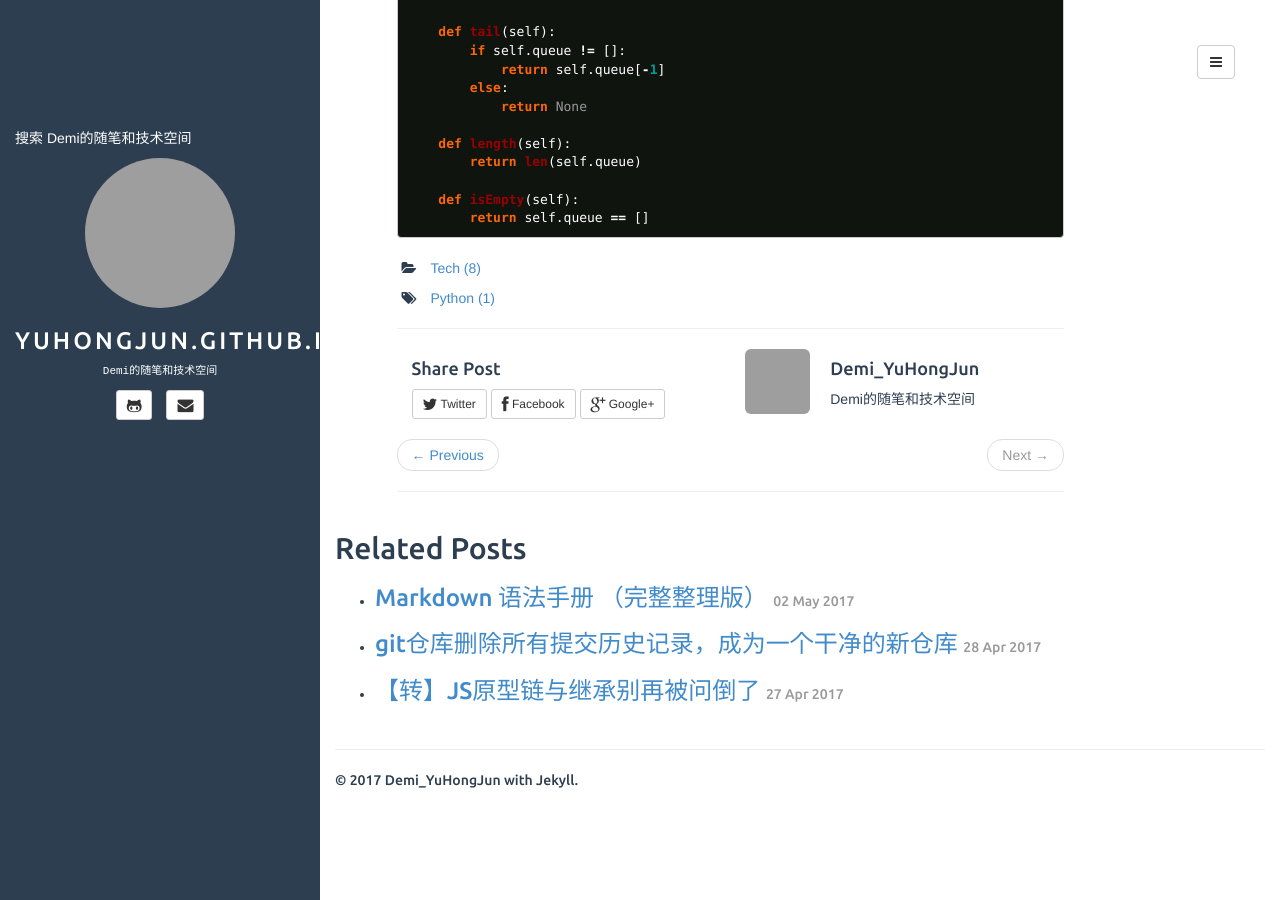
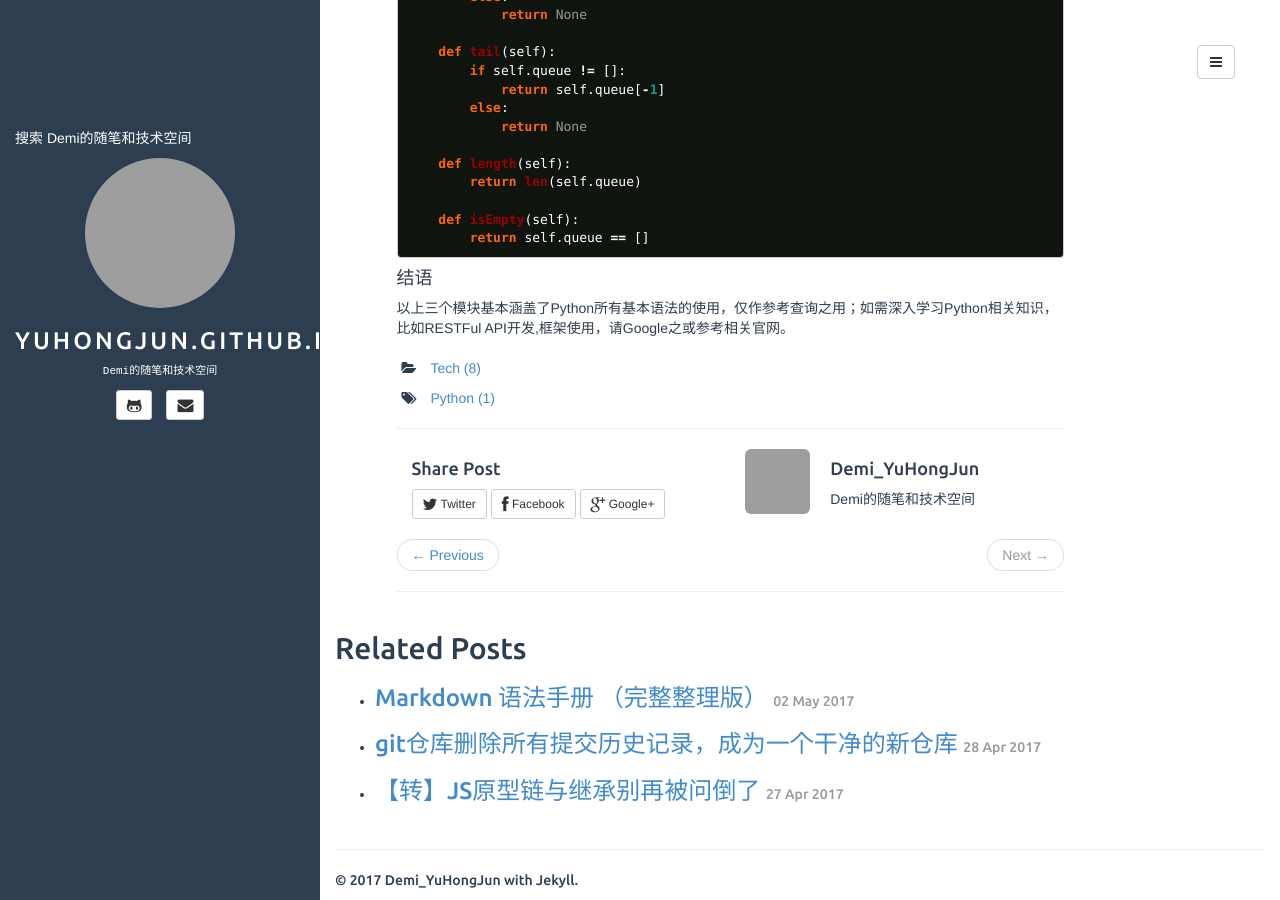
Before and after one commit to YuHongJun/YuHongJun.github.io, a Jekyll site: the page built from _posts/2017-05-07-Python基础知识实例讲解.md, in a window 1280 px wide and 900 px high, scrolled down 5788 px. Built offline with Jekyll 4.4.1, drawn with Linux system fonts in a browser that asks for light colours; comment, search, counter and statistics services are not loaded; grey boxes are pictures that could not be loaded.

Commit message:
2017-05-08 python basic

````diff
--- a/_posts/2017-05-07-Python基础知识实例讲解.md
+++ b/_posts/2017-05-07-Python基础知识实例讲解.md
@@ -324,3 +324,7 @@ class Queue(object):
     def isEmpty(self):
         return self.queue == []
 ```
+
+#### 结语
+
+以上三个模块基本涵盖了Python所有基本语法的使用，仅作参考查询之用；如需深入学习Python相关知识，比如RESTFul API开发,框架使用，请Google之或参考相关官网。
````
